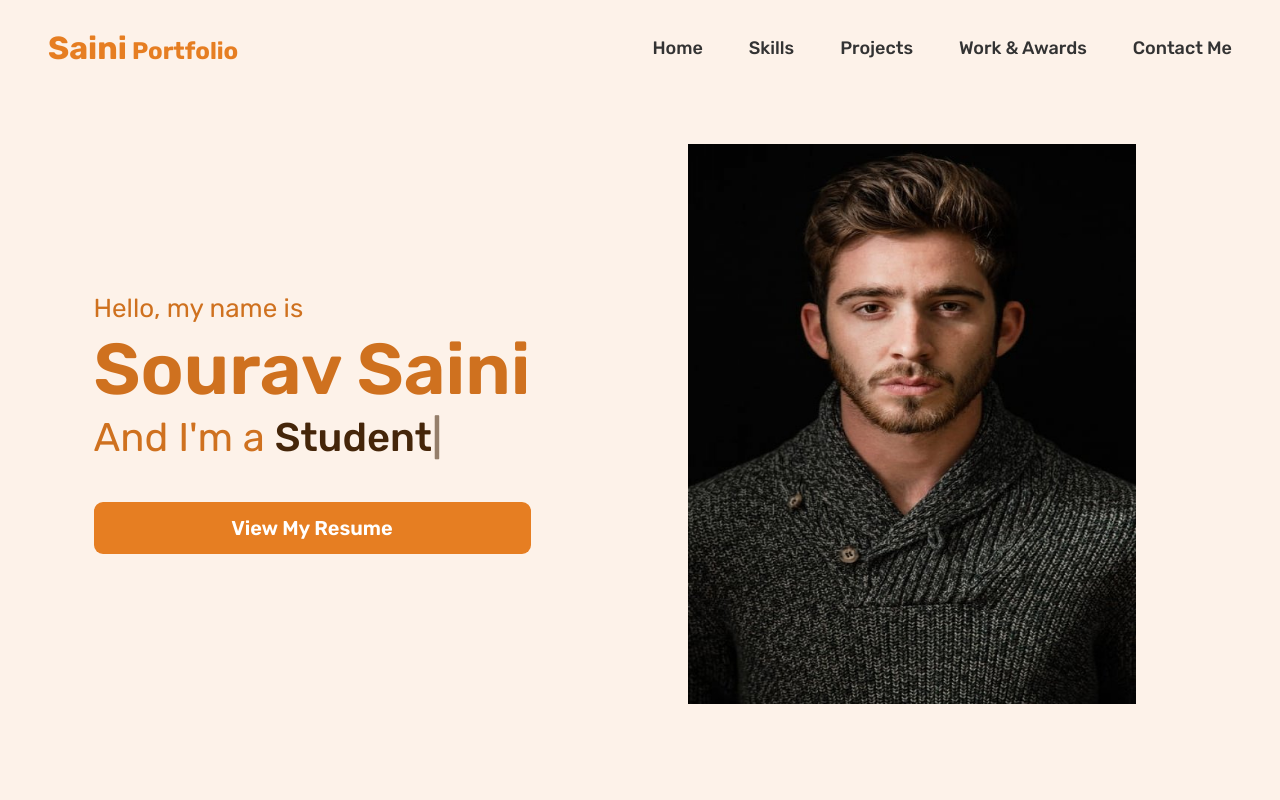
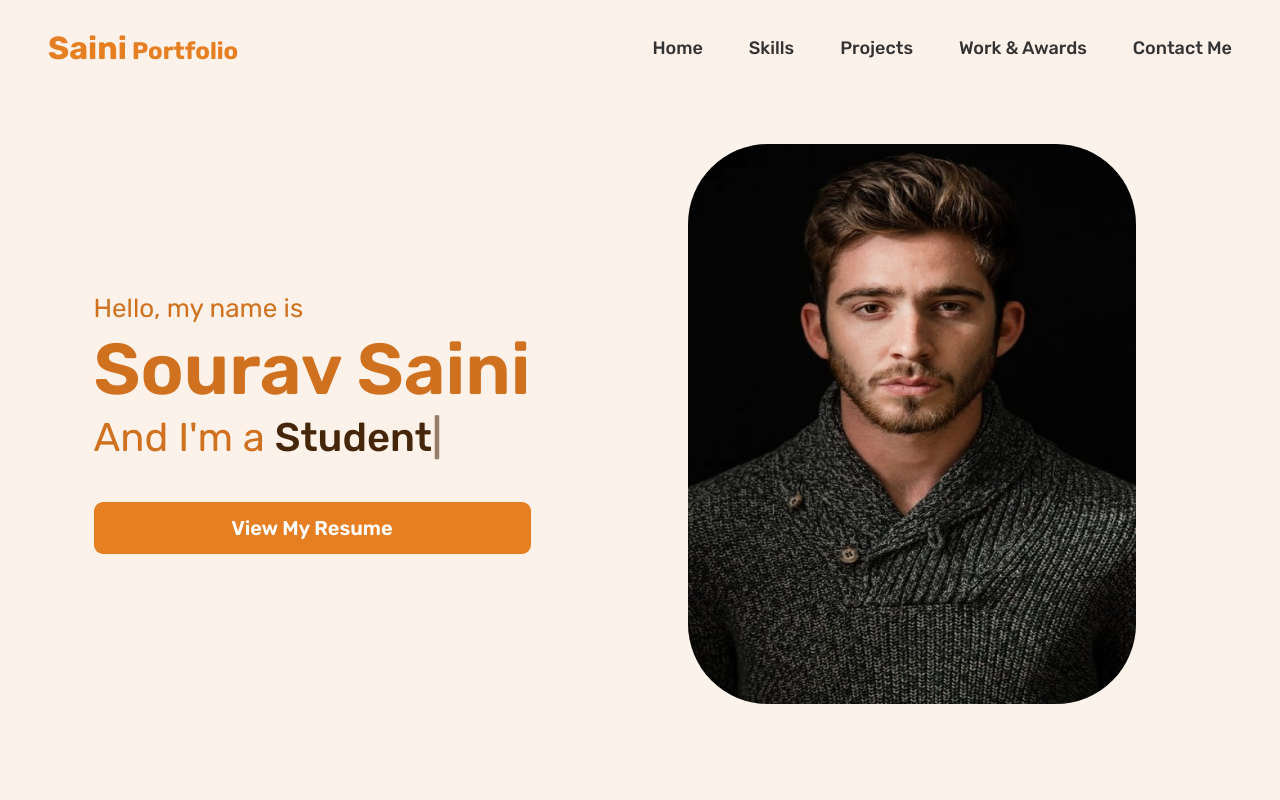
Before and after one commit to souravsaini/personal-website, a plain HTML site: page index.html in a window 1280 px wide. Shown: the top 800 px of the page. Drawn offline with nearby package versions, Linux system fonts and the light colour scheme.

Commit message:
Added border-radius to hero img

```diff
--- a/style.css
+++ b/style.css
@@ -141,6 +141,7 @@ body {
 
 .hero-img {
   width: 80%;
+  border-radius: 8rem;
 }
 
 .hero-text-box {
```
